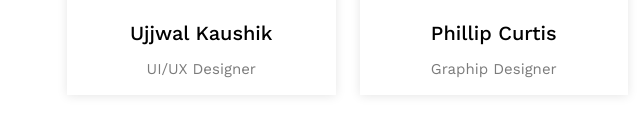
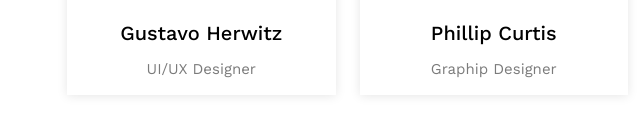
Before and after one commit to ujjwalkaushik111/first-project, a plain HTML site: page htmldemo/index5.html in a window 1280 px wide. Shown: the part 480-596 px from the top of the page, 0-640 px from the left. Drawn offline with nearby package versions, Linux system fonts and the light colour scheme.

Commit message:
name-changed

```diff
--- a/htmldemo/index5.html
+++ b/htmldemo/index5.html
@@ -51,7 +51,7 @@
 
                             </div>
                         </div>
-                        <h1 class="name1"> Ujjwal Kaushik </h1>
+                        <h1 class="name1"> Gustavo Herwitz </h1>
                         <p class=" name2">UI/UX Designer</p>
                     </div>
                 </div>
```
